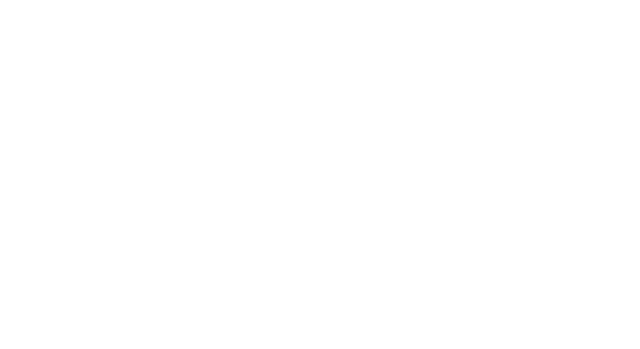
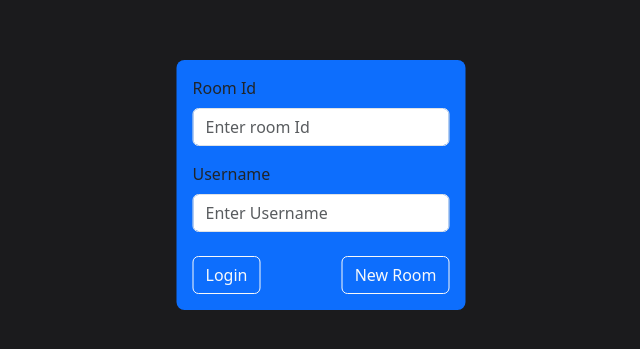
Before and after one commit to BesoBerdzenishvili/collaborative_presentation_software, a React (Vite) app: page / in a window 1280 px wide. Shown: the part 215-564 px from the top of the page, without its empty margins (319-959 px from the left). Built offline with nearby package versions, Linux system fonts and the light colour scheme.

Commit message:
add: login page

```diff
--- a/index.html
+++ b/index.html
@@ -2,6 +2,12 @@
 <html lang="en">
   <head>
     <meta charset="UTF-8" />
+    <link
+      rel="stylesheet"
+      href="https://cdn.jsdelivr.net/npm/bootstrap@5.3.2/dist/css/bootstrap.min.css"
+      integrity="sha384-T3c6CoIi6uLrA9TneNEoa7RxnatzjcDSCmG1MXxSR1GAsXEV/Dwwykc2MPK8M2HN"
+      crossorigin="anonymous"
+    />
     <link rel="icon" type="image/svg+xml" href="/vite.svg" />
     <meta name="viewport" content="width=device-width, initial-scale=1.0" />
     <title>Collaborative Presentation Software</title>
--- a/package.json
+++ b/package.json
@@ -11,7 +11,9 @@
   },
   "dependencies": {
     "react": "^18.3.1",
-    "react-dom": "^18.3.1"
+    "react-bootstrap": "^2.10.6",
+    "react-dom": "^18.3.1",
+    "react-router-dom": "^7.0.1"
   },
   "devDependencies": {
     "@eslint/js": "^9.11.1",
--- a/src/App.jsx
+++ b/src/App.jsx
@@ -1,5 +1,18 @@
-function App() {
-  return <></>;
-}
+import React from "react";
+import { BrowserRouter as Router, Routes, Route } from "react-router-dom";
+import HomePage from "./components/HomePage";
+// import EditorPage from "./components/EditorPage";
+const App = () => {
+  return (
+    <>
+      <Router>
+        <Routes>
+          <Route path="/" element={<HomePage />} />
+          {/* <Route path="/editor/:roomId" element={<EditorPage />} /> */}
+        </Routes>
+      </Router>
+    </>
+  );
+};
 
 export default App;
--- /dev/null
+++ b/src/components/AlertMessage.jsx
@@ -0,0 +1,29 @@
+import React, { useEffect, useState } from "react";
+import { Alert } from "react-bootstrap";
+
+export default function AlertMessage({
+  variant = "light",
+  text = "",
+  show,
+  setShow,
+}) {
+  useEffect(() => {
+    if (show) {
+      const timer = setTimeout(() => setShow(false), 4000);
+
+      return () => clearTimeout(timer);
+    }
+  }, [show, setShow]);
+
+  if (!show) return null;
+
+  return (
+    <Alert
+      key={variant}
+      variant={variant}
+      className="position-absolute text-center top-50 start-50 translate-middle"
+    >
+      {text}
+    </Alert>
+  );
+}
--- /dev/null
+++ b/src/components/HomePage.jsx
@@ -0,0 +1,72 @@
+import { useState } from "react";
+import { useNavigate } from "react-router-dom";
+import { Button, Form } from "react-bootstrap";
+import AlertMessage from "./AlertMessage";
+
+const HomePage = () => {
+  const navigate = useNavigate();
+  const [username, setUsername] = useState("");
+  const [roomId, setRoomId] = useState("");
+  const [show, setShow] = useState(false);
+
+  const handleCreateRoom = () => {
+    const newRoomId = Math.random().toString(36).substring(2, 10);
+    setRoomId(newRoomId);
+    setShow(true);
+  };
+
+  const handleJoinRoom = () => {
+    if (roomId && username) {
+      navigate(`/editor/${roomId}?username=${username}`);
+    }
+  };
+
+  return (
+    <div className="bg-primary position-absolute top-50 start-50 translate-middle p-3 rounded-3">
+      {show && (
+        <AlertMessage
+          variant={"success"}
+          text="Created New Room"
+          show={show}
+          setShow={setShow}
+        />
+      )}
+      <Form onSubmit={handleJoinRoom}>
+        <Form.Group className="mb-3">
+          <Form.Label>Room Id</Form.Label>
+          <br />
+          <Form.Control
+            type="text"
+            placeholder="Enter room Id"
+            value={roomId}
+            onChange={(e) => setRoomId(e.target.value)}
+            required
+          />
+        </Form.Group>
+
+        <Form.Group className="mb-3">
+          <Form.Label>Username</Form.Label>
+          <br />
+          <Form.Control
+            type="text"
+            placeholder="Enter Username"
+            value={username}
+            onChange={(e) => setUsername(e.target.value)}
+            required
+          />
+        </Form.Group>
+
+        <div className="d-flex justify-content-between mt-4">
+          <Button variant="outline-light" type="submit">
+            Login
+          </Button>
+          <Button variant="outline-light" onClick={handleCreateRoom}>
+            New Room
+          </Button>
+        </div>
+      </Form>
+    </div>
+  );
+};
+
+export default HomePage;
--- a/src/index.css
+++ b/src/index.css
@@ -3,3 +3,8 @@
   padding: 0;
   margin: 0;
 }
+
+body {
+  background-color: #1b1b1d;
+  font: "#fff";
+}
```
Also changed, not shown: 1 other file (tests, documents, lock files or other folders).
